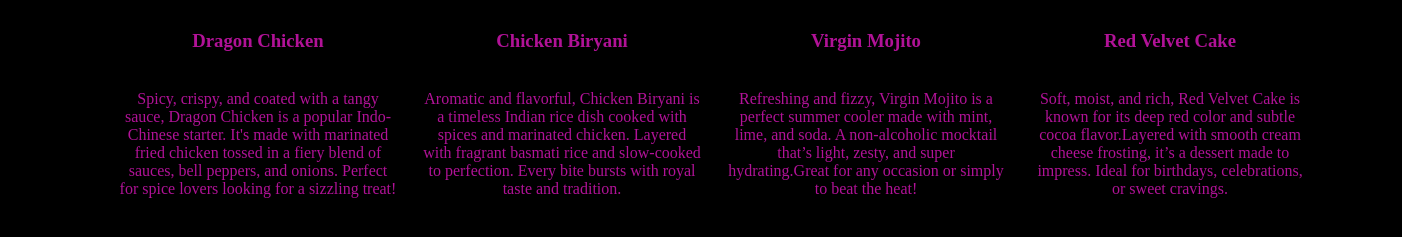
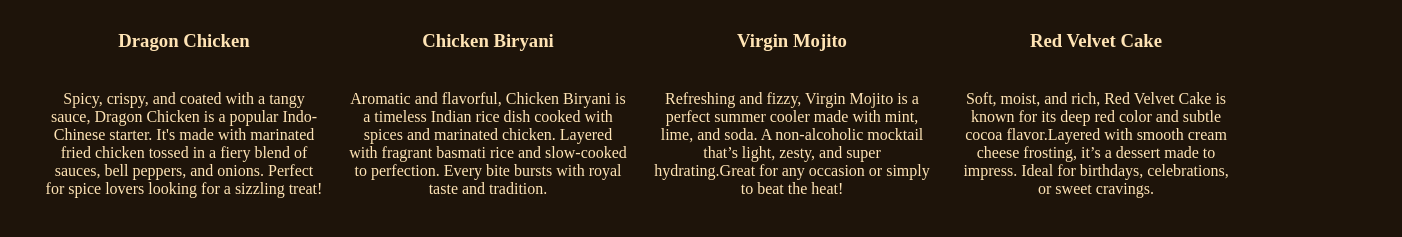
Before and after one commit to Vasanthipothana/html_css2, a plain HTML site: page index.html in a window 1280 px wide. Shown: the part 291-528 px from the top of the page, 1402 px wide, since content can reach past the window. Drawn offline with Linux system fonts and the light colour scheme.

Commit message:
Update style1.css

```diff
--- a/style1.css
+++ b/style1.css
@@ -1,11 +1,12 @@
 body{
-    background-color: rgb(0, 0, 0);
+    background-color: rgb(30, 20, 10);
 }
 .container{
     width: 100%;
     padding:30px;
-    padding-left: 100px;
+    padding-left: 0;
     margin:auto;
+    text-align: center;
 }
 .item-1,.item-2,.item-3,.item-4{
     width: 300px;
@@ -18,5 +19,5 @@ img{
 h3,p{
     padding: 10px;
     text-align: center;
-    color: rgb(177, 18, 151);
+    color: rgb(255, 228, 181);
 }
```
